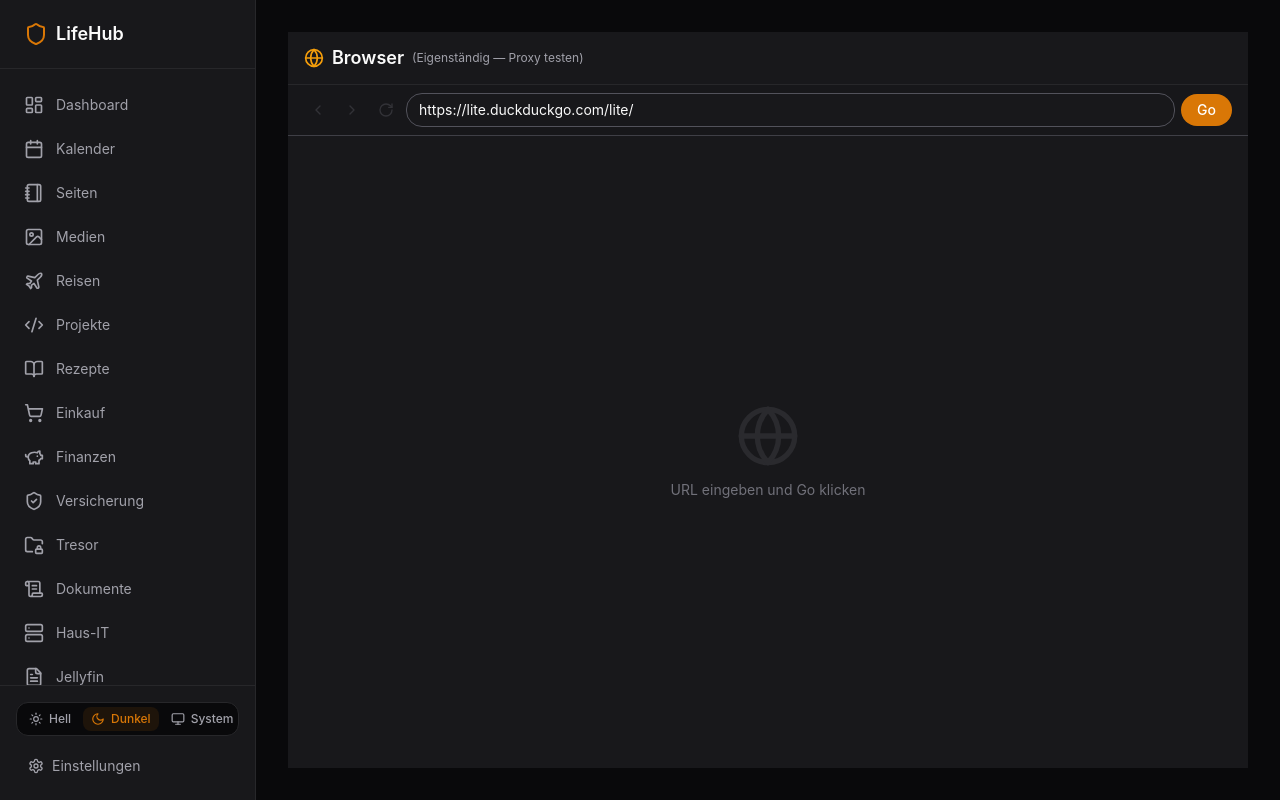
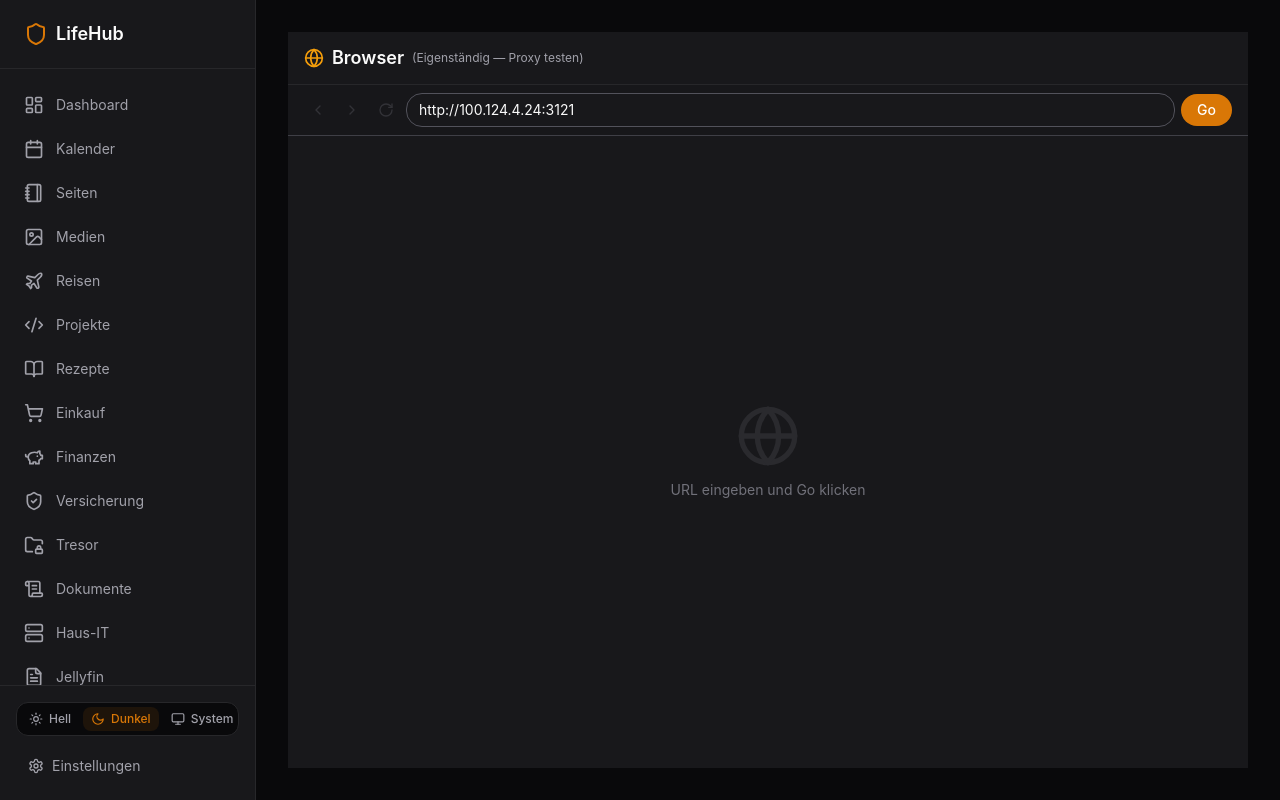
Before and after one commit to Ronn321/lifehub, a Next.js app in the folder apps/frontend/: page /browser in a window 1280 px wide. Built offline with nearby package versions, Linux system fonts and the light colour scheme.

Commit message:
feat: SearXNG self-hosted search - no CAPTCHAs, iframe-friendly
Replace DuckDuckGo/Chrome proxy with SearXNG meta-search engine. Self-hosted, no iframe blocking, no CAPTCHAs, multi-engine results (Google, Bing, DDG, Wikipedia). Default URL: http://100.124.4.24:3121

```diff
--- a/apps/frontend/src/app/(dashboard)/browser/page.tsx
+++ b/apps/frontend/src/app/(dashboard)/browser/page.tsx
@@ -8,7 +8,7 @@ const PROXY_BASE = typeof window !== 'undefined'
   : '/api/v1/browser/proxy';
 
 export default function BrowserPage() {
-  const [urlInput, setUrlInput] = useState('https://lite.duckduckgo.com/lite/');
+  const [urlInput, setUrlInput] = useState('http://100.124.4.24:3121');
   const [currentUrl, setCurrentUrl] = useState<string | null>(null);
   const [isLoading, setIsLoading] = useState(false);
   const [history, setHistory] = useState<string[]>([]);
@@ -136,7 +136,7 @@ export default function BrowserPage() {
         </button>
         {currentUrl && (
           <a
-            href={getProxyUrl(currentUrl)}
+            href={currentUrl.includes(':3121') ? currentUrl : getProxyUrl(currentUrl)}
             target="_blank"
             rel="noopener noreferrer"
             className="p-1.5 rounded text-zinc-500 hover:text-zinc-800 dark:hover:text-zinc-200 hover:bg-zinc-200 dark:hover:bg-zinc-700 transition-colors"
@@ -166,7 +166,7 @@ export default function BrowserPage() {
             <iframe
               ref={iframeRef}
               key={currentUrl}
-              src={getProxyUrl(currentUrl)}
+              src={currentUrl && currentUrl.includes(':3121') ? currentUrl : (currentUrl ? getProxyUrl(currentUrl) : '')}
               className="w-full h-full border-none"
               sandbox="allow-same-origin allow-scripts allow-forms allow-popups allow-top-navigation"
               title="Browser"
```
Also changed, not shown: 2 other files (tests, documents, lock files or other folders).
